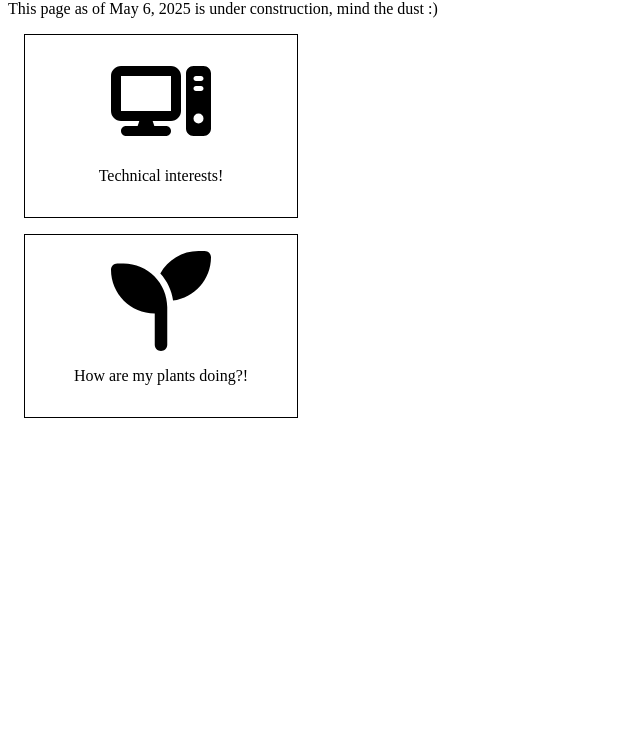
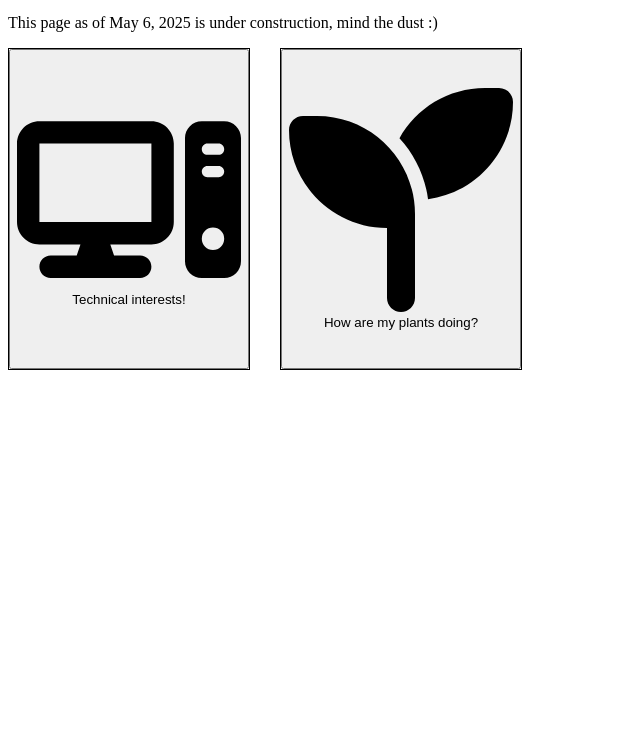
Before and after one commit to keithstellyes/keithstellyesdotcom2, a plain HTML site: page index.html in a window 1280 px wide. Shown: the part 66-800 px from the top of the page, without its empty margins (0-640 px from the left). Drawn offline with Linux system fonts and the light colour scheme.

```diff
--- a/index.html
+++ b/index.html
@@ -1,49 +1,71 @@
+<!DOCTYPE html>
+<html>
 <head>
     <style>
-        .svgButton {
+        .svgButtonCollection > div {
     border:1px solid black;
-    max-width: 15em;
-    text-align: center;
-    padding: 1em;
-    margin: 1em;
+    width: 15em;
+    height: 20em;
+}
+
+.svgButtonCollection > div > button {
+    width: 100%;
+    height: 100%;
+}
+
+.svgButtonCollection {
+    display: grid;
+    grid-template-columns: repeat(auto-fill, 17em);
+    width: 90%;
 }
     </style>
 </head>
+
 <body>
     <script>
         window.SVG = {"seedling": "<svg xmlns=\"http://www.w3.org/2000/svg\" viewBox=\"0 0 512 512\"><!--!Font Awesome Free 6.7.2 by @fontawesome - https://fontawesome.com License - https://fontawesome.com/license/free Copyright 2025 Fonticons, Inc.--><path d=\"M512 32c0 113.6-84.6 207.5-194.2 222c-7.1-53.4-30.6-101.6-65.3-139.3C290.8 46.3 364 0 448 0l32 0c17.7 0 32 14.3 32 32zM0 96C0 78.3 14.3 64 32 64l32 0c123.7 0 224 100.3 224 224l0 32 0 160c0 17.7-14.3 32-32 32s-32-14.3-32-32l0-160C100.3 320 0 219.7 0 96z\"/></svg>\n", "computer": "<svg xmlns=\"http://www.w3.org/2000/svg\" viewBox=\"0 0 640 512\"><!--!Font Awesome Free 6.7.2 by @fontawesome - https://fontawesome.com License - https://fontawesome.com/license/free Copyright 2025 Fonticons, Inc.--><path d=\"M384 96l0 224L64 320 64 96l320 0zM64 32C28.7 32 0 60.7 0 96L0 320c0 35.3 28.7 64 64 64l117.3 0-10.7 32L96 416c-17.7 0-32 14.3-32 32s14.3 32 32 32l256 0c17.7 0 32-14.3 32-32s-14.3-32-32-32l-74.7 0-10.7-32L384 384c35.3 0 64-28.7 64-64l0-224c0-35.3-28.7-64-64-64L64 32zm464 0c-26.5 0-48 21.5-48 48l0 352c0 26.5 21.5 48 48 48l64 0c26.5 0 48-21.5 48-48l0-352c0-26.5-21.5-48-48-48l-64 0zm16 64l32 0c8.8 0 16 7.2 16 16s-7.2 16-16 16l-32 0c-8.8 0-16-7.2-16-16s7.2-16 16-16zm-16 80c0-8.8 7.2-16 16-16l32 0c8.8 0 16 7.2 16 16s-7.2 16-16 16l-32 0c-8.8 0-16-7.2-16-16zm32 160a32 32 0 1 1 0 64 32 32 0 1 1 0-64z\"/></svg>\n"}
     </script>
     <script>
-        const INTRO_HTML = `<h1>Keith Stellyes' Page</h1>
+        function svgButton(svgName, text) {
+return `
+    <div>
+    <button onclick="alert('TODO: respond to ${text}')">
+        ${window.SVG[svgName]}
+        ${text}
+    </button>
+    </div>`
+}
+
+const INTRO_HTML = `<h1>Keith Stellyes' Page</h1>
 <p>This page as of May 6, 2025 is under construction, mind the dust :)</p>
 
-</hr>
-<div class="svgButton">
-${window.SVG.computer}
-<p>Technical interests!</p>
+<div class="svgButtonCollection">
+    ${svgButton("computer", "Technical interests!")}
+    ${svgButton("seedling", "How are my plants doing?")}
 </div>
-<div class="svgButton">
-${window.SVG.seedling}
-<p>How are my plants doing?!</p>
-</div>
-</hr>
 `;
 
-function onIndex() {
-    const contentElement = document.getElementById("content");
-    contentElement.innerHTML = INTRO_HTML;
-
-    const svgels = document.getElementsByTagName("svg");
-    for(const el of svgels) {
-        el.setAttribute("width", "100px");
-        el.setAttribute("height", "100px");
+function windowOnLoad() {
+    if (window.location.pathname.endsWith('index.html')) {
+        loadIndex();
+    } else {
+        console.log("Failed to determine page. Falling back to index.");
+        loadIndex();
     }
 }
 
+function loadIndex() {
+    console.log('Loading index page.');
+    const contentElement = document.getElementById("content");
+    contentElement.innerHTML = INTRO_HTML;
+}
+
 window.onload = () => {
-    onIndex();
+    console.log('path:', window.location.pathname);
+    windowOnLoad();
 }
     </script>
 
     <div id="content"></div>
 </body>
+</html>
--- a/src/style.css
+++ b/src/style.css
@@ -1,7 +1,16 @@
-.svgButton {
+.svgButtonCollection > div {
     border:1px solid black;
-    max-width: 15em;
-    text-align: center;
-    padding: 1em;
-    margin: 1em;
+    width: 15em;
+    height: 20em;
 }
+
+.svgButtonCollection > div > button {
+    width: 100%;
+    height: 100%;
+}
+
+.svgButtonCollection {
+    display: grid;
+    grid-template-columns: repeat(auto-fill, 17em);
+    width: 90%;
+}
```
Also changed, not shown: src/index.js (+27 -18 lines), 4 other files.
